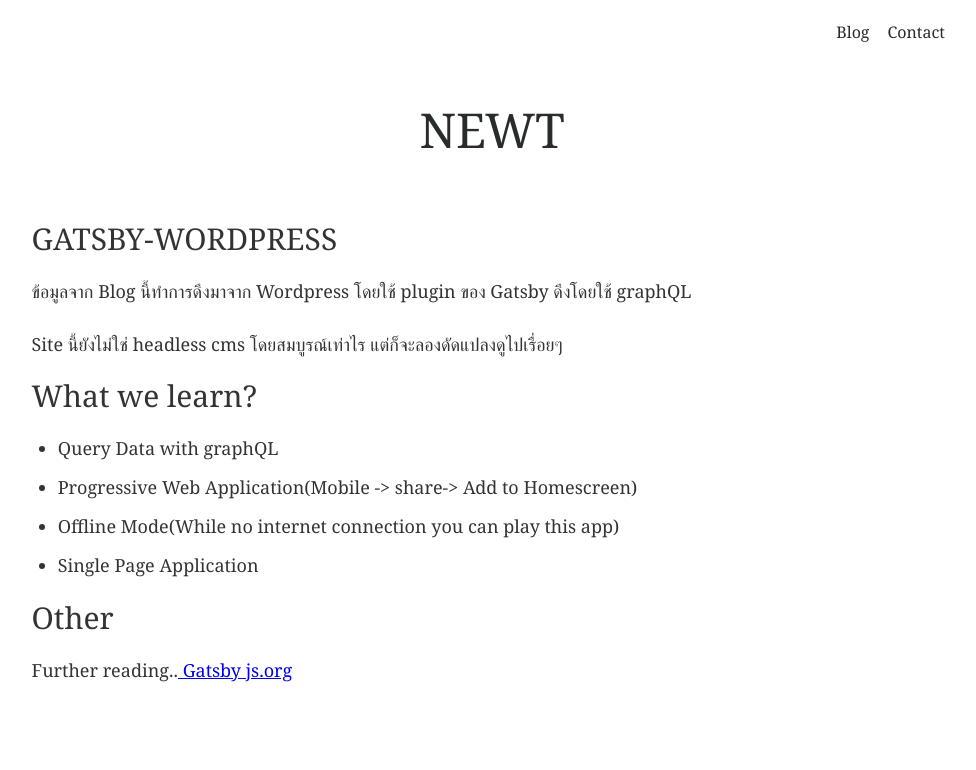
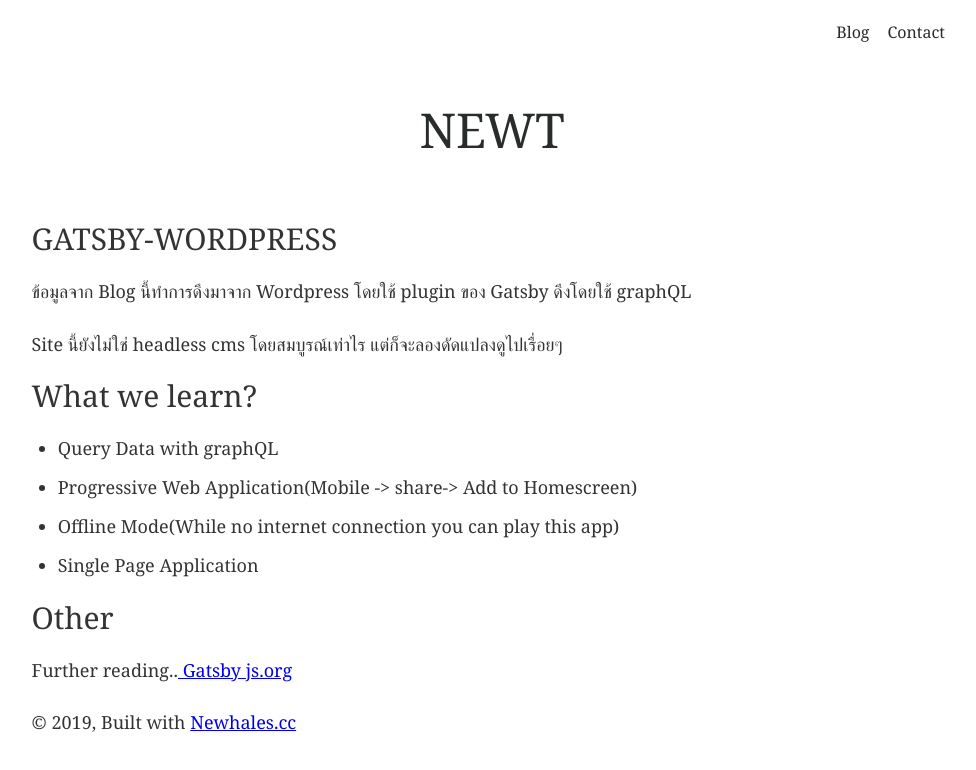
Before and after one commit to newzpanuwat/gatsby-wordpress, a Gatsby site: page / in a window 1280 px wide. Shown: the whole page, without its empty margins (148-1124 px from the left). Built offline with nearby package versions, Linux system fonts and the light colour scheme; Gatsby itself is replaced by a stand-in of ours.

Commit message:
fix wrong depleploy

```diff
--- a/src/components/layout.js
+++ b/src/components/layout.js
@@ -29,9 +29,9 @@
         >
           {children}
           <footer>
-            {/* © {new Date().getFullYear()}, Built with
+            © {new Date().getFullYear()}, Built with
             {` `}
-            <a href="https://www.newhales.cc">Newhales.cc</a> */}
+            <a href="https://www.newhales.cc">Newhales.cc</a>
           </footer>
         </div>
       </>
```
